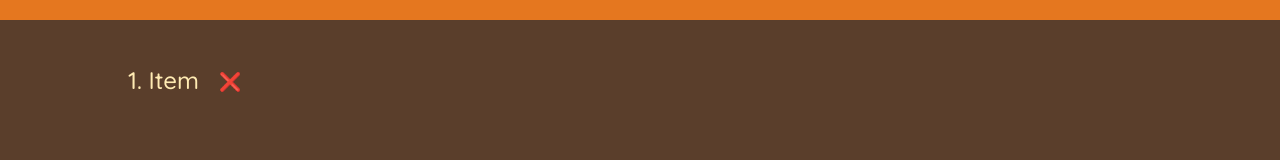
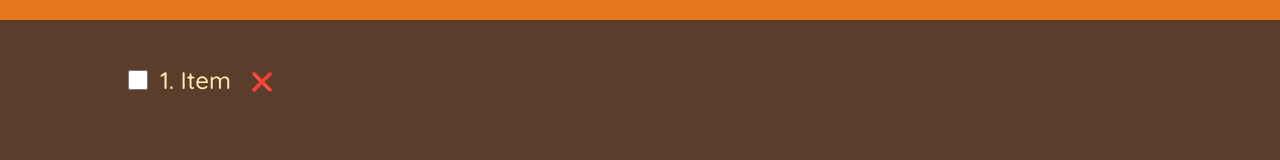
Before and after one commit to nikhilbudhathoki09/packaging-list-react, a React (Create React App) app: page / in a window 1280 px wide. Both pictures are taken after a click on the button "ADD". Shown: the part 257-417 px from the top of the page. Built offline with nearby package versions, Linux system fonts and the light colour scheme.

Commit message:
crossing the already packed feature

```diff
--- a/src/App.js
+++ b/src/App.js
@@ -1,10 +1,4 @@
 import { useState } from "react";
-
-const initialItems = [
-  { id: 1, description: "Passports", quantity: 2, packed: false },
-  { id: 2, description: "Socks", quantity: 12, packed: false },
-  { id: 3, description: "Charger", quantity: 2, packed: true },
-];
 
 export default function App() {
   const [items, setItems] = useState([]); //lifting the state up to the nearest parent component so that it can be used on another component
@@ -14,6 +8,7 @@ export default function App() {
   }
 
   function handleRemoveItem(id) {
+    //lifting the state up (We can pass it as a props to the child component)
     setItems((items) => items.filter((item) => item.id !== id));
   }
   return (
@@ -54,11 +49,15 @@ function Form({ onAddItems }) {
         value={quantity}
         onChange={(e) => setQuantity(Number(e.target.value))}
       >
-        {Array.from({ length: 20 }, (_, i) => i + 1).map((num) => (
-          <option vlaue={num} key={num}>
-            {num}
-          </option>
-        ))}
+        {Array.from({ length: 20 }, (_, i) => i + 1).map(
+          (
+            num //for generating the  numbers from 1 to 20
+          ) => (
+            <option vlaue={num} key={num}>
+              {num}
+            </option>
+          )
+        )}
       </select>
       <input
         type="text"
@@ -86,8 +85,17 @@ function PackingList({ items, onDeleteItems }) {
 }
 
 function Item({ item, onDeleteItems }) {
+  const [packed, setPacked] = useState(false);
+  function checkPackedItems(id) {
+    setPacked(!packed);
+  }
   return (
     <li>
+      <input
+        type="checkbox"
+        checked={packed}
+        onChange={() => checkPackedItems(item.id)}
+      ></input>
       <span
         style={
           item.packed
```
